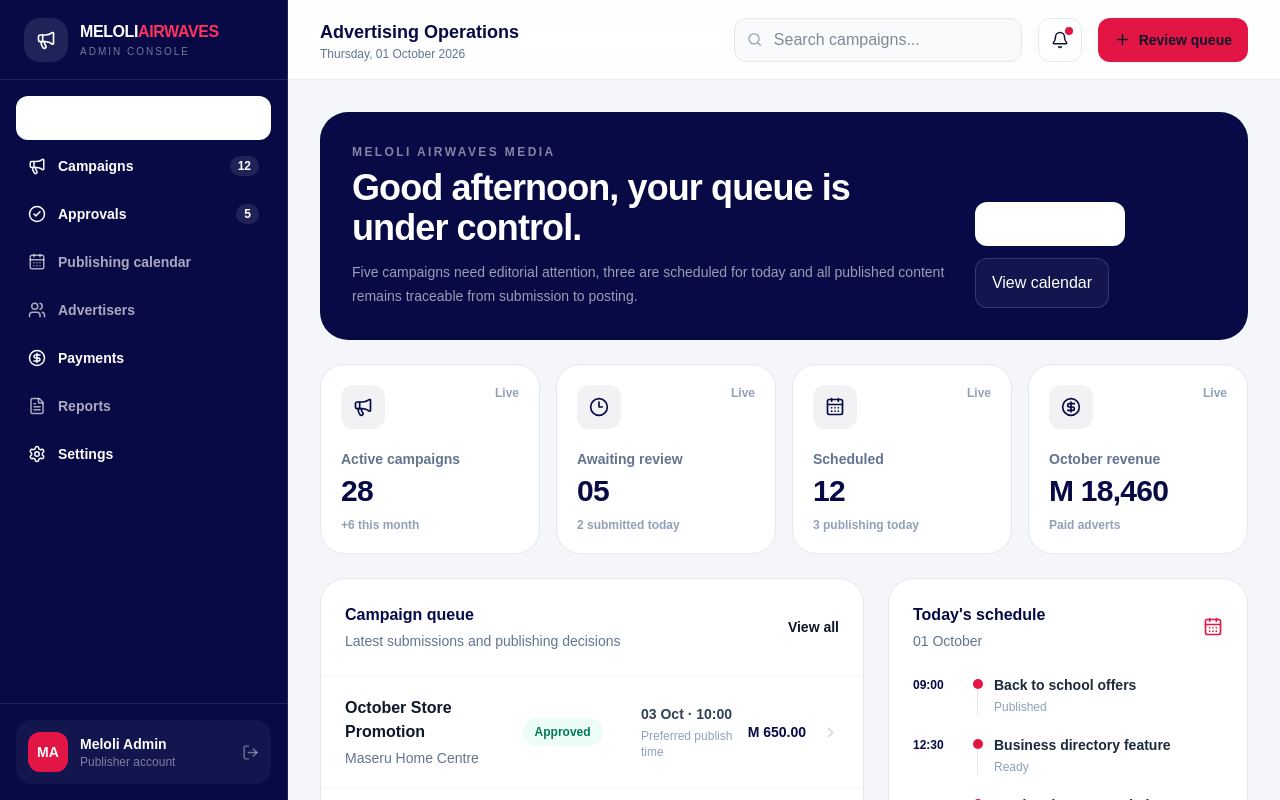
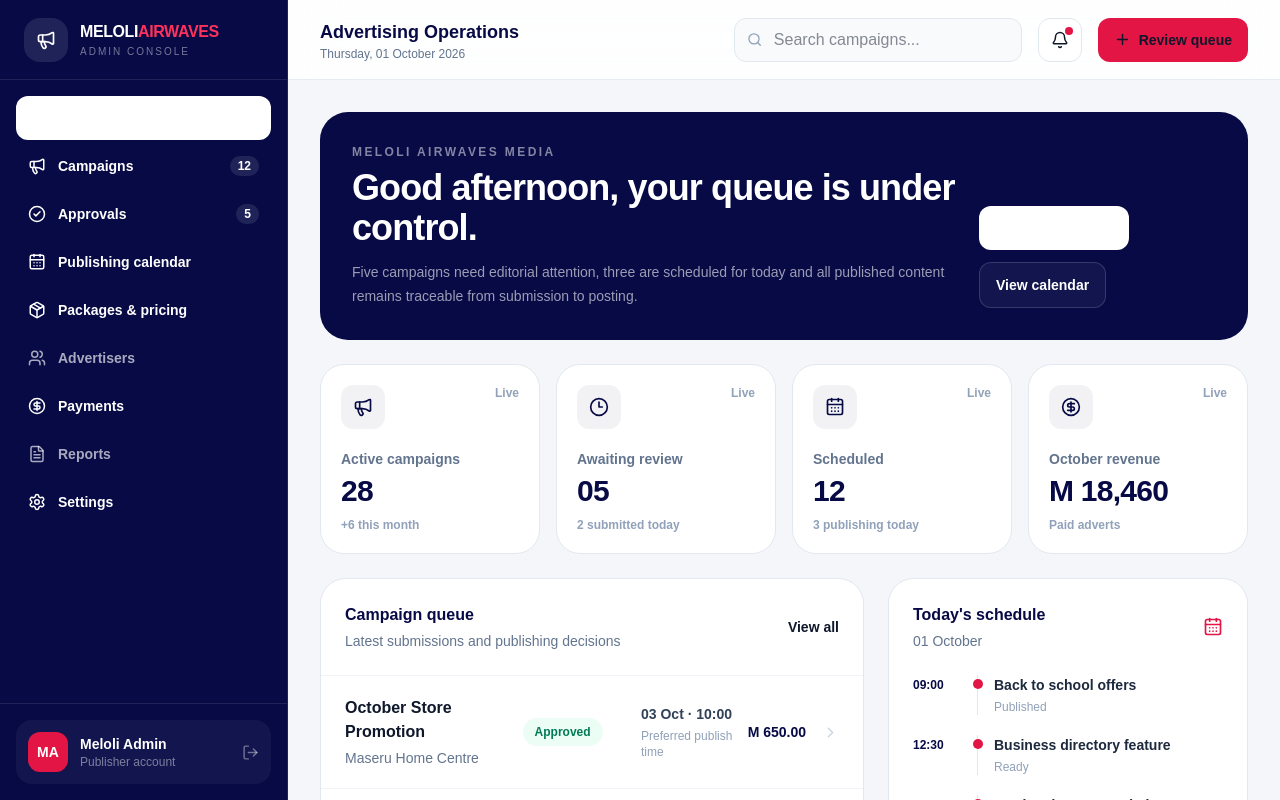
Before and after one commit to ithute-stak/meloli, a Next.js app in the folder apps/frontend/: page /dashboard in a window 1280 px wide. Shown: the top 800 px of the page. Built offline with nearby package versions, Linux system fonts and the light colour scheme.

Commit message:
Link package management and publishing calendar from admin dashboard

```diff
--- a/apps/frontend/app/dashboard/page.tsx
+++ b/apps/frontend/app/dashboard/page.tsx
@@ -1,5 +1,5 @@
 import Link from "next/link";
-import { Bell, CalendarDays, CheckCircle2, ChevronRight, CircleDollarSign, Clock3, FileText, LayoutDashboard, LogOut, Megaphone, Menu, Plus, Search, Settings, Users } from "lucide-react";
+import { Bell, CalendarDays, CheckCircle2, ChevronRight, CircleDollarSign, Clock3, FileText, LayoutDashboard, LogOut, Megaphone, Menu, Package, Plus, Search, Settings, Users } from "lucide-react";
 
 const campaigns = [
   {name:"October Store Promotion", client:"Maseru Home Centre", status:"Approved", date:"03 Oct · 10:00", amount:"M 650.00"},
@@ -11,7 +11,7 @@ const campaigns = [
 export default function Dashboard(){return <main className="min-h-screen bg-[#f5f6fa] text-slate-900">
   <aside className="fixed inset-y-0 left-0 z-40 hidden w-72 flex-col border-r border-white/10 bg-[#070a45] text-white lg:flex">
     <div className="flex h-20 items-center gap-3 border-b border-white/10 px-6"><div className="grid h-11 w-11 place-items-center rounded-2xl bg-white/10"><Megaphone size={20}/></div><div><div className="font-black tracking-tight">MELOLI<span className="text-[#ff315d]">AIRWAVES</span></div><div className="text-[10px] uppercase tracking-[.2em] text-white/45">Admin Console</div></div></div>
-    <nav className="flex-1 space-y-1 p-4 text-sm font-bold"><Nav icon={<LayoutDashboard/>} label="Overview" active href="/dashboard"/><Nav icon={<Megaphone/>} label="Campaigns" badge="12" href="/dashboard/campaigns"/><Nav icon={<CheckCircle2/>} label="Approvals" badge="5" href="/dashboard/campaigns"/><Nav icon={<CalendarDays/>} label="Publishing calendar"/><Nav icon={<Users/>} label="Advertisers"/><Nav icon={<CircleDollarSign/>} label="Payments" href="/dashboard/payments"/><Nav icon={<FileText/>} label="Reports"/><Nav icon={<Settings/>} label="Settings" href="/dashboard/settings"/></nav>
+    <nav className="flex-1 space-y-1 overflow-y-auto p-4 text-sm font-bold"><Nav icon={<LayoutDashboard/>} label="Overview" active href="/dashboard"/><Nav icon={<Megaphone/>} label="Campaigns" badge="12" href="/dashboard/campaigns"/><Nav icon={<CheckCircle2/>} label="Approvals" badge="5" href="/dashboard/campaigns"/><Nav icon={<CalendarDays/>} label="Publishing calendar" href="/dashboard/calendar"/><Nav icon={<Package/>} label="Packages & pricing" href="/dashboard/packages"/><Nav icon={<Users/>} label="Advertisers"/><Nav icon={<CircleDollarSign/>} label="Payments" href="/dashboard/payments"/><Nav icon={<FileText/>} label="Reports"/><Nav icon={<Settings/>} label="Settings" href="/dashboard/settings"/></nav>
     <div className="border-t border-white/10 p-4"><div className="flex items-center gap-3 rounded-2xl bg-white/5 p-3"><div className="grid h-10 w-10 place-items-center rounded-xl bg-[#e31545] text-sm font-black">MA</div><div className="min-w-0 flex-1"><p className="truncate text-sm font-extrabold">Meloli Admin</p><p className="truncate text-xs text-white/45">Publisher account</p></div><LogOut size={17} className="text-white/40"/></div></div>
   </aside>
 
@@ -19,7 +19,7 @@ export default function Dashboard(){return <main className="min-h-screen bg-[#f5
     <header className="sticky top-0 z-30 flex h-20 items-center gap-4 border-b border-slate-200/80 bg-white/90 px-4 backdrop-blur-xl sm:px-6 lg:px-8"><button className="grid h-10 w-10 place-items-center rounded-xl border border-slate-200 lg:hidden"><Menu size={20}/></button><div className="min-w-0 flex-1"><h1 className="truncate text-lg font-black text-[#070a45]">Advertising Operations</h1><p className="hidden text-xs text-slate-500 sm:block">Thursday, 01 October 2026</p></div><div className="hidden h-11 w-72 items-center gap-3 rounded-xl border border-slate-200 bg-slate-50 px-3 md:flex"><Search size={17} className="text-slate-400"/><input className="w-full bg-transparent text-sm outline-none" placeholder="Search campaigns..."/></div><button className="relative grid h-11 w-11 place-items-center rounded-xl border border-slate-200 bg-white"><Bell size={18}/><span className="absolute right-2 top-2 h-2 w-2 rounded-full bg-[#e31545]"/></button><Link href="/dashboard/campaigns" className="hidden items-center gap-2 rounded-xl bg-[#e31545] px-4 py-3 text-sm font-extrabold text-white sm:flex"><Plus size={17}/> Review queue</Link></header>
 
     <div className="mx-auto max-w-[1600px] p-4 sm:p-6 lg:p-8">
-      <section className="mb-6 rounded-[1.75rem] bg-[#070a45] p-6 text-white sm:p-8"><div className="flex flex-col justify-between gap-6 xl:flex-row xl:items-end"><div><p className="text-xs font-black uppercase tracking-[.2em] text-white/50">Meloli Airwaves Media</p><h2 className="mt-2 text-3xl font-black tracking-tight sm:text-4xl">Good afternoon, your queue is under control.</h2><p className="mt-3 max-w-2xl text-sm leading-6 text-white/60">Five campaigns need editorial attention, three are scheduled for today and all published content remains traceable from submission to posting.</p></div><div className="flex flex-wrap gap-3"><Link href="/dashboard/campaigns" className="rounded-xl bg-white px-4 py-3 text-sm font-extrabold text-[#070a45]">Review approvals</Link><button className="rounded-xl border border-white/15 bg-white/5 px-4 py-3 text-sm font-extrabold">View calendar</button></div></div></section>
+      <section className="mb-6 rounded-[1.75rem] bg-[#070a45] p-6 text-white sm:p-8"><div className="flex flex-col justify-between gap-6 xl:flex-row xl:items-end"><div><p className="text-xs font-black uppercase tracking-[.2em] text-white/50">Meloli Airwaves Media</p><h2 className="mt-2 text-3xl font-black tracking-tight sm:text-4xl">Good afternoon, your queue is under control.</h2><p className="mt-3 max-w-2xl text-sm leading-6 text-white/60">Five campaigns need editorial attention, three are scheduled for today and all published content remains traceable from submission to posting.</p></div><div className="flex flex-wrap gap-3"><Link href="/dashboard/campaigns" className="rounded-xl bg-white px-4 py-3 text-sm font-extrabold text-[#070a45]">Review approvals</Link><Link href="/dashboard/calendar" className="rounded-xl border border-white/15 bg-white/5 px-4 py-3 text-sm font-extrabold">View calendar</Link></div></div></section>
 
       <section className="grid gap-4 sm:grid-cols-2 xl:grid-cols-4"><Metric icon={<Megaphone/>} label="Active campaigns" value="28" change="+6 this month"/><Metric icon={<Clock3/>} label="Awaiting review" value="05" change="2 submitted today"/><Metric icon={<CalendarDays/>} label="Scheduled" value="12" change="3 publishing today"/><Metric icon={<CircleDollarSign/>} label="October revenue" value="M 18,460" change="Paid adverts"/></section>
 
```
